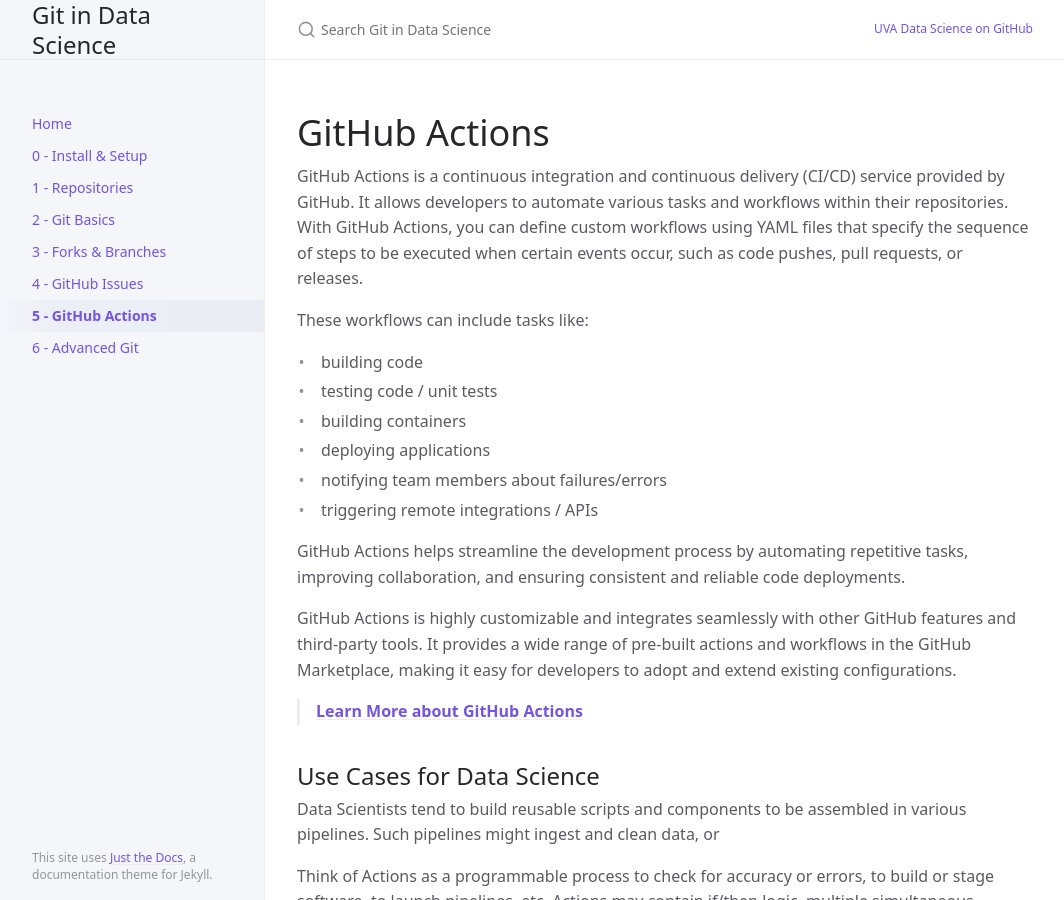
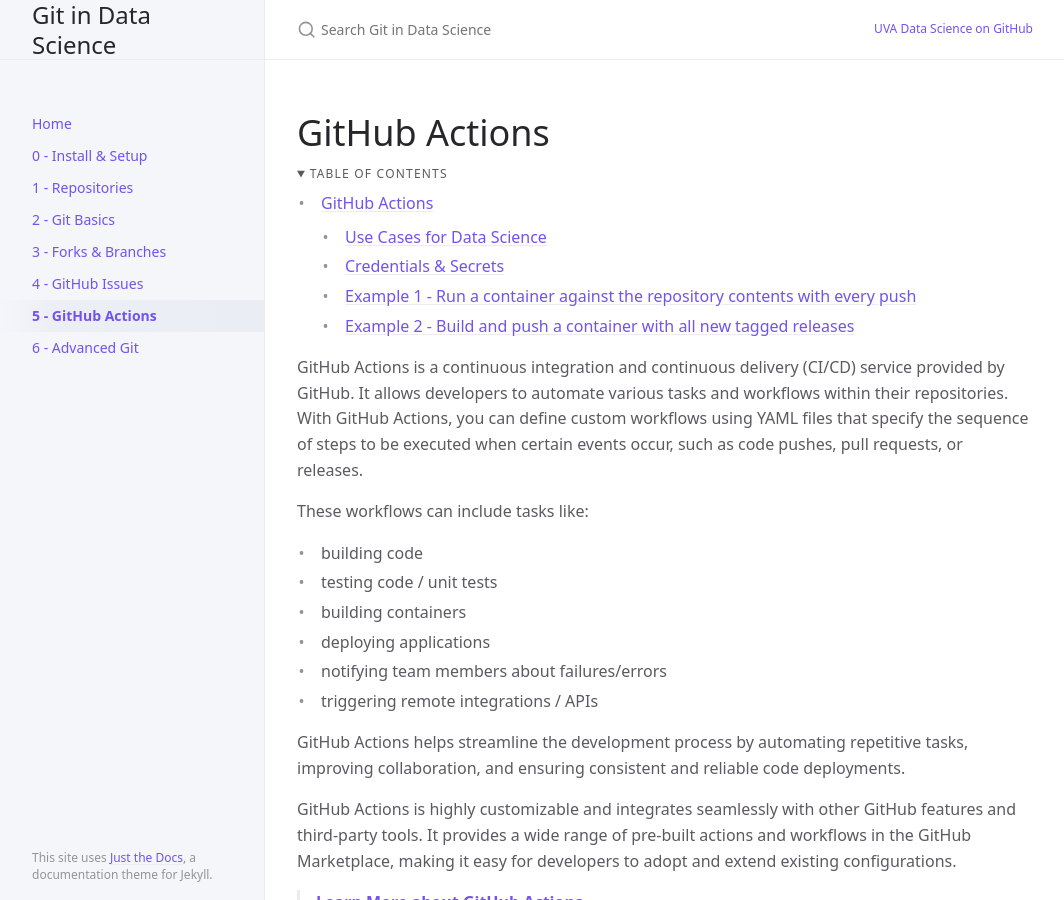
Before and after one commit to UVADS/git-basics, a Jekyll site: the page built from docs/github-actions.md, in a window 1280 px wide and 900 px high. Shown: the whole window, without its empty margins (107-1171 px from the left). Built offline with Jekyll 4.4.1, drawn with Linux system fonts in a browser that asks for light colours; cached includes are drawn as plain includes.

Commit message:
Trying automated toc

```diff
--- a/docs/github-actions.md
+++ b/docs/github-actions.md
@@ -5,6 +5,15 @@ nav_order: 7
 ---
 
 # GitHub Actions
+
+<details open markdown="block">
+  <summary>
+    Table of contents
+  </summary>
+  {: .text-delta }
+- TOC
+{:toc}
+</details>
 
 GitHub Actions is a continuous integration and continuous delivery (CI/CD) service provided by GitHub. It allows developers to automate various tasks and workflows within their repositories. With GitHub Actions, you can define custom workflows using YAML files that specify the sequence of steps to be executed when certain events occur, such as code pushes, pull requests, or releases.
 
```
Also changed, not shown: docs/setup.md (+0 -3 lines).
